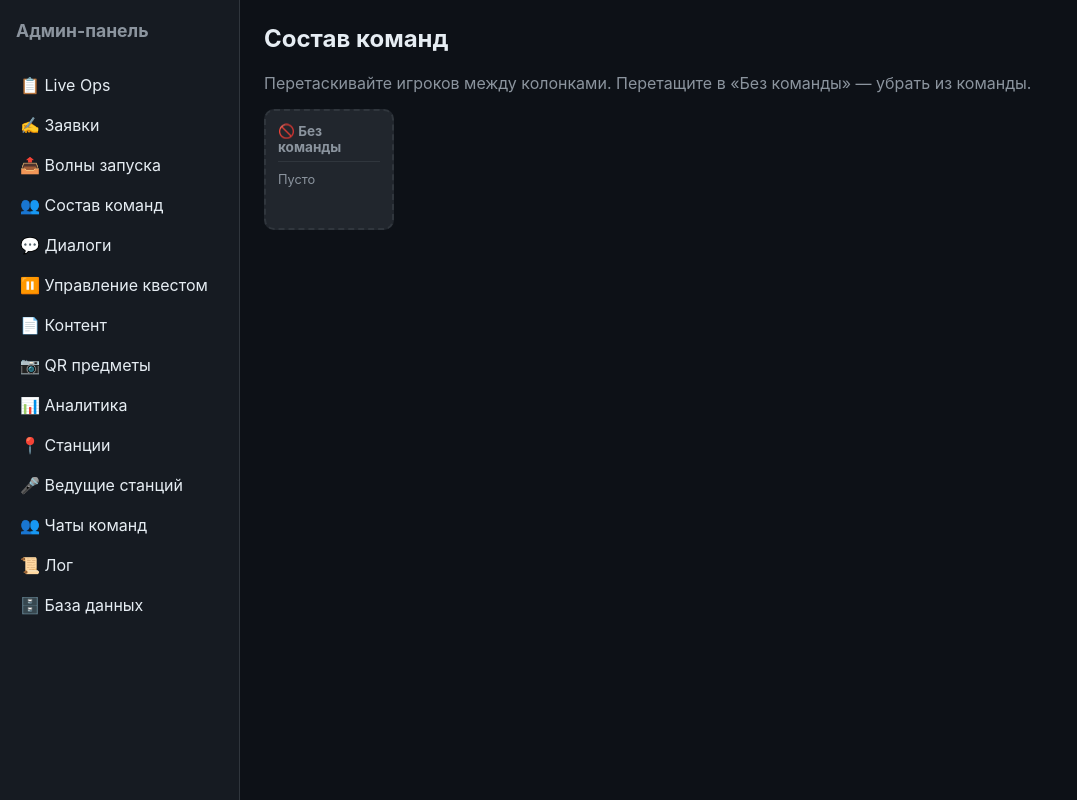
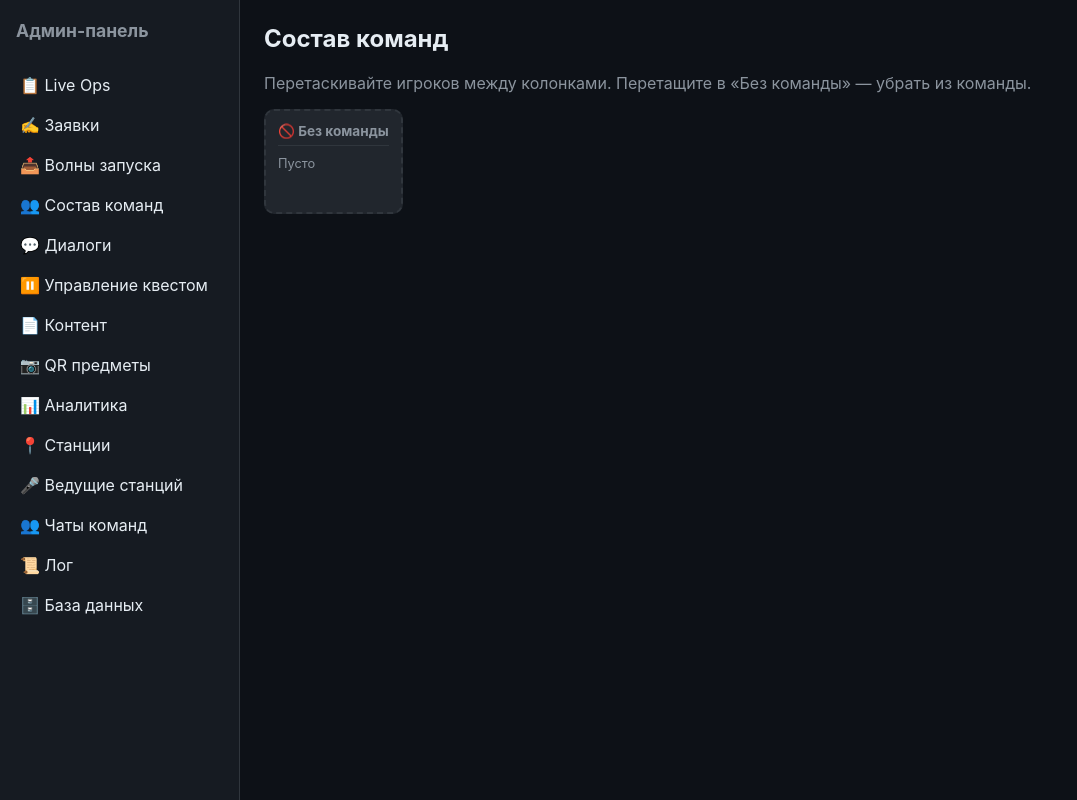
Before and after one commit to IprokK/BotNewDD, a FastAPI app: template app/templates/admin/team_roster.html in a window 1280 px wide. Shown: the whole page, without its empty margins (0-1077 px from the left). Run offline with FastAPI, Linux system fonts and the light colour scheme; the template is opened without the code that fills it, so the values that code supplies are empty; some libraries are stand-ins or nearby versions.

Commit message:
New messag

```diff
--- a/app/templates/admin/team_roster.html
+++ b/app/templates/admin/team_roster.html
@@ -38,7 +38,7 @@
         border-radius: 10px;
         padding: 12px;
         min-width: 130px;
-        max-width: 130px;
+        max-width: 80%;
     }
     .roster-column.roster-team {
         max-height: 140px;
```
